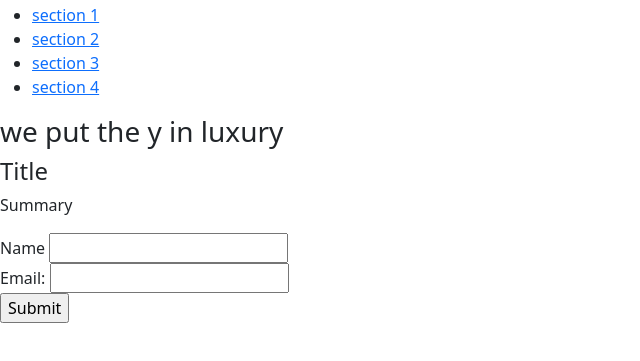
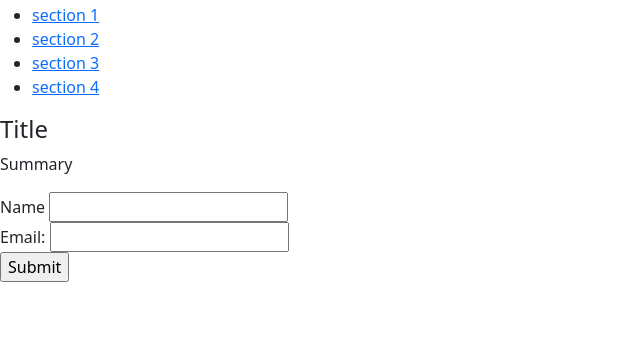
Before and after one commit to iahni/phase1-project, a plain HTML site: page public/index.html in a window 1280 px wide. Shown: the part 53-414 px from the top of the page, without its empty margins (0-640 px from the left). Drawn offline with nearby package versions, Linux system fonts and the light colour scheme; files that its build step writes are made by us from their sources; files whose address does not match are found by name.

Commit message:
deleted the h3 header in html code

```diff
--- a/public/index.html
+++ b/public/index.html
@@ -22,10 +22,7 @@
             <li><a href = "section4">section 4</a></li>
         </ul>
       </nav>
-      <h3>
 
-          we put the y in luxury
-        </h3>
       </main>
 
         <div>
```
